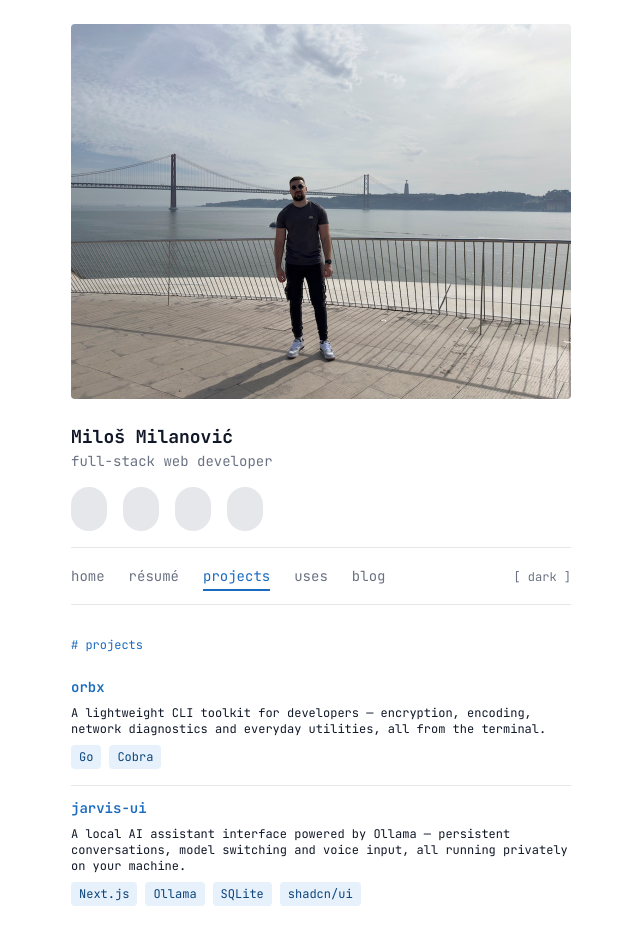
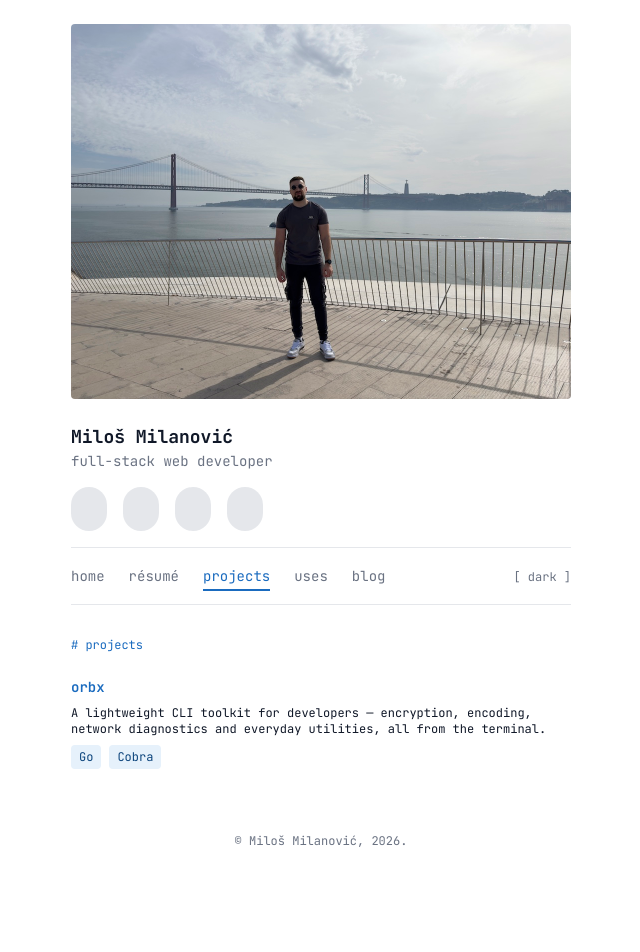
Before and after one commit to mmilanovic4/mmilanovic4.github.io, a Next.js app: page /projects in a window 1280 px wide. Shown: the top 952 px of the page, without its empty margins (319-959 px from the left). After the commit the page ends 865 px from the top, so only its background shows below. Built offline with nearby package versions, Linux system fonts and the light colour scheme; no server answers; some icons are missing.

Commit message:
chore: update projects

```diff
--- a/src/app/(pages)/projects/page.js
+++ b/src/app/(pages)/projects/page.js
@@ -17,14 +17,6 @@ const projects = [
       "A lightweight CLI toolkit for developers — encryption, encoding, network diagnostics and everyday utilities, all from the terminal.",
     stack: ["Go", "Cobra"],
     href: "https://github.com/mmilanovic4/orbx",
-  },
-  {
-    id: "jarvis-ui",
-    name: "jarvis-ui",
-    description:
-      "A local AI assistant interface powered by Ollama — persistent conversations, model switching and voice input, all running privately on your machine.",
-    stack: ["Next.js", "Ollama", "SQLite", "shadcn/ui"],
-    href: "https://github.com/mmilanovic4/jarvis-ui",
   },
 ];
 
```
